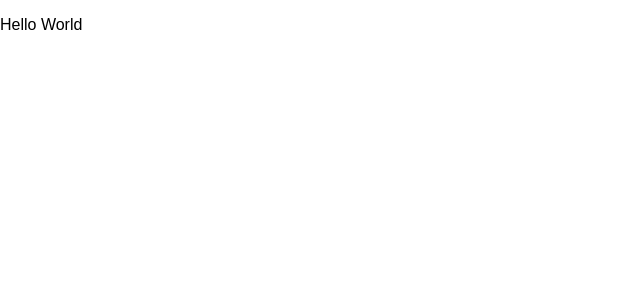
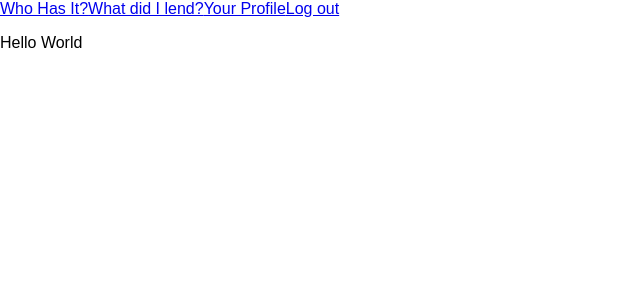
Before and after one commit to phmaddux/Who_has_it, a React (Create React App) app in the folder client/: page /users/1/people in a window 1280 px wide. Shown: the top 300 px of the page, without its empty margins (0-640 px from the left). Built offline with nearby package versions, Linux system fonts and the light colour scheme.

Commit message:
Who has it on Nav Bar

```diff
--- a/client/src/components/HomePage.js
+++ b/client/src/components/HomePage.js
@@ -14,6 +14,7 @@ class Homepage extends Component {
                 <h3>Because let's face it, life is better when you know where all your stuff is.'</h3>
                 <span>
                     <SignUp />
+                    <p>Or</p>
                     <LogIn />
                 </span>
             </div>
--- /dev/null
+++ b/client/src/components/NavBar.js
@@ -0,0 +1,24 @@
+import React, { Component } from 'react';
+import styled from 'styled-components'
+import {Link, withRouter } from 'react-router-dom'
+
+
+class NavBar extends Component {
+    render() {
+        console.log(this.props)
+        const userId = this.props.match.params.userId
+        return (
+            <div>
+                <span>
+                <Link to={`/users/${userId}/people`}>Who Has It?</Link>
+                <Link to={'/'}>What did I lend?</Link>
+                <Link to={'/'}>Your Profile</Link>
+                <Link to={'/'}>Log out</Link>
+                </span>
+                <br></br>
+            </div>
+        );
+    }
+}
+
+export default withRouter(NavBar);
--- a/client/src/components/WhoHasIt.js
+++ b/client/src/components/WhoHasIt.js
@@ -4,11 +4,14 @@ import {Redirect} from 'react-router-dom'
 import TextField from "material-ui/TextField"
 import FlatButton from 'material-ui/FlatButton';
 import MuiThemeProvider from 'material-ui/styles/MuiThemeProvider';
+import NavBar from "./NavBar.js"
 
 class WhoHasIt extends Component {
+
     render() {
         return (
             <div>
+                <NavBar />
                 <p>Hello World</p>
             </div>
         );
```
Also changed, not shown: 1 other file (tests, documents, lock files or other folders).
